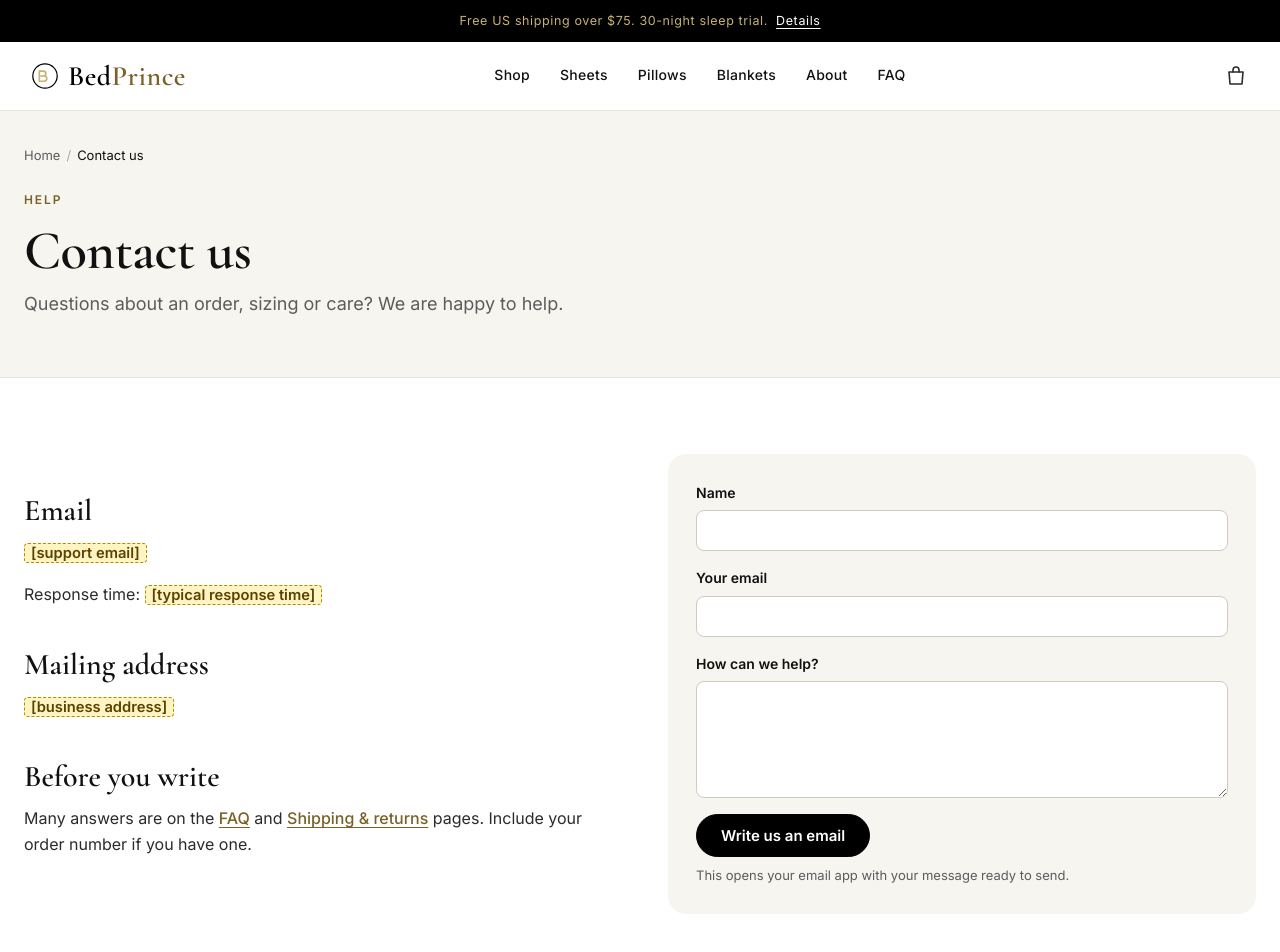
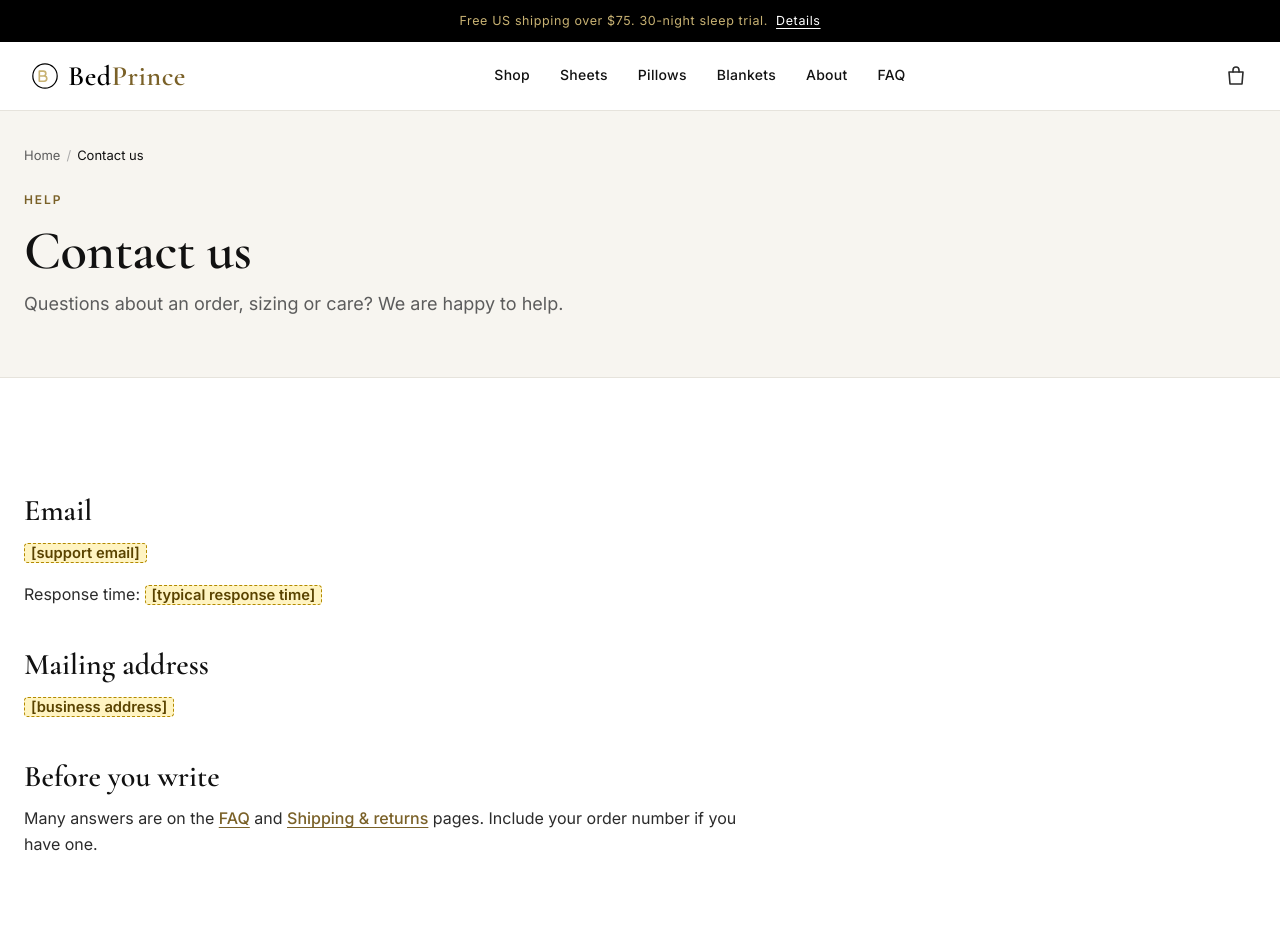
Before and after one commit to JoeyFenny/bedprints, a Next.js app: page /contact in a window 1280 px wide. Shown: the top 952 px of the page. Built offline with nearby package versions, Linux system fonts and the light colour scheme.

Commit message:
Copy: drop unsupported 'calculated at checkout' shipping/tax claim; hide contact form until a support email exists

```diff
--- a/app/contact/page.js
+++ b/app/contact/page.js
@@ -10,7 +10,7 @@ export const metadata = pageMeta({ title: 'Contact us', description: 'Get in tou
 export default function ContactPage() {
   return (
     <PageShell title="Contact us" kicker="Help" intro="Questions about an order, sizing or care? We are happy to help." path="/contact/">
-      <div className="contact-grid">
+      <div className={store.supportEmail ? 'contact-grid' : ''}>
         <div className="prose">
           <h2>Email</h2>
           <p><SupportEmail subject="BedPrince question" /></p>
@@ -20,7 +20,7 @@ export default function ContactPage() {
           <h2>Before you write</h2>
           <p>Many answers are on the <a href="/faq/">FAQ</a> and <a href="/shipping-returns/">Shipping &amp; returns</a> pages. Include your order number if you have one.</p>
         </div>
-        <ContactForm />
+        {store.supportEmail ? <ContactForm /> : null}
       </div>
     </PageShell>
   );
--- a/app/shipping-returns/page.js
+++ b/app/shipping-returns/page.js
@@ -14,7 +14,7 @@ export default function ShippingReturns() {
         <h2>Shipping</h2>
         <ul>
           <li><strong>Free US shipping</strong> on orders over $75.</li>
-          <li>Orders under $75: shipping is calculated at checkout.</li>
+          <li>Orders under $75: any shipping cost is shown on the secure checkout page before you pay.</li>
           <li>Processing time: <Todo>processing time, e.g. 1–3 business days</Todo></li>
           <li>Delivery time: <Todo>delivery estimate by region</Todo></li>
           <li>Carriers: <Todo>carrier names</Todo></li>
--- a/components/CheckoutPanel.js
+++ b/components/CheckoutPanel.js
@@ -63,7 +63,7 @@ export default function CheckoutPanel({ items, subtotal, onNavigate, compact = f
       <div className="bag-foot">
         <ShippingProgress subtotal={subtotal} />
         <div className="subtotal"><span>Subtotal</span><strong>{money(subtotal)}</strong></div>
-        <p className="fine">Taxes and shipping are calculated at checkout.</p>
+        <p className="fine">Any shipping or taxes are shown on the secure checkout page before you pay.</p>
         {handoff ? (
           <HandoffNotice item={handoff} busy={Boolean(busyKey)} onContinue={continueHandoff} onCancel={() => { setHandoff(null); setBusyKey(''); }} />
         ) : (
```
Also changed, not shown: lib/content.js.
